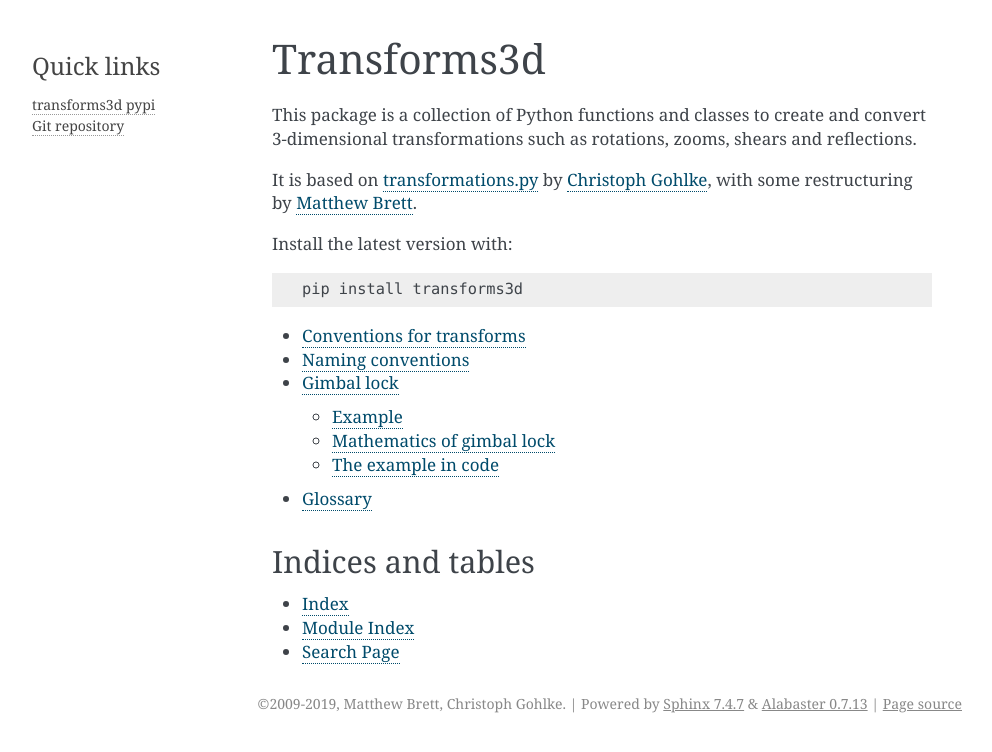
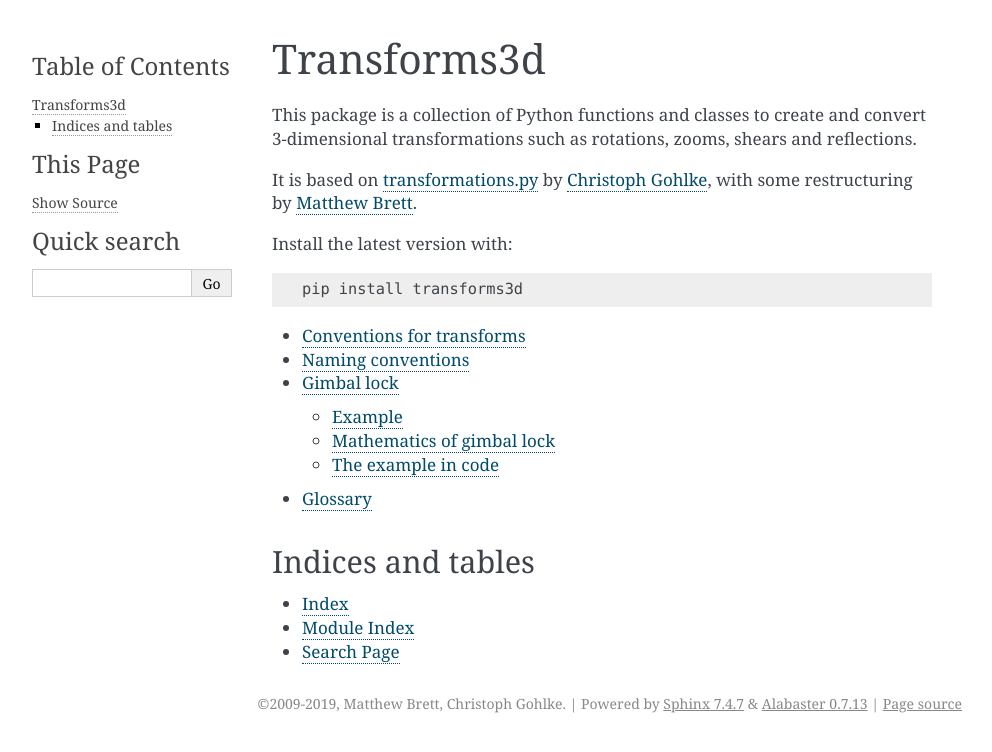
Before and after one commit to matthew-brett/transforms3d, a Sphinx documentation site: the page built from doc/index.rst, in a window 1280 px wide. Shown: the top 752 px of the page, without its empty margins (148-1140 px from the left). Built offline with Sphinx 7.4.7, drawn with Linux system fonts in a browser that asks for light colours; pages that are not in the unit, such as notebooks, are missing from menus.

Commit message:
Disable html_sidebars in alabaster
html_sidebars seems to cause an obscure build error.

```diff
--- a/doc/conf.py
+++ b/doc/conf.py
@@ -152,7 +152,7 @@
 #html_use_smartypants = True
 
 # Custom sidebar templates, maps document names to template names.
-html_sidebars = {'index': 'indexsidebar.html'}
+# html_sidebars = {'index': 'indexsidebar.html'}
 
 # Additional templates that should be rendered to pages, maps page names to
 # template names.
```
